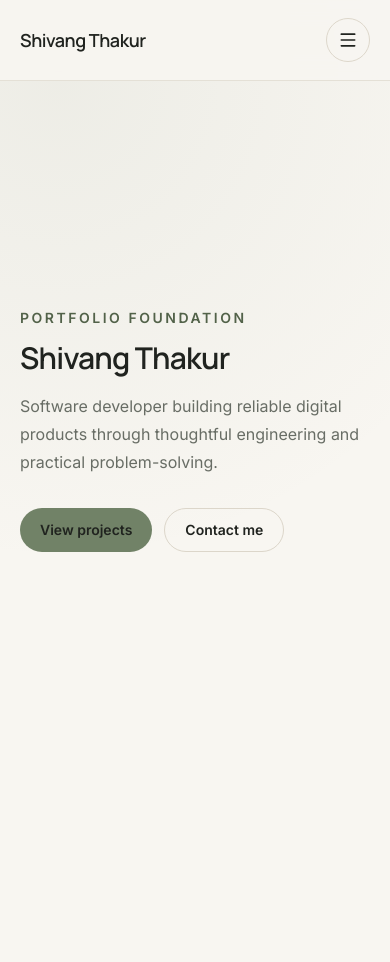
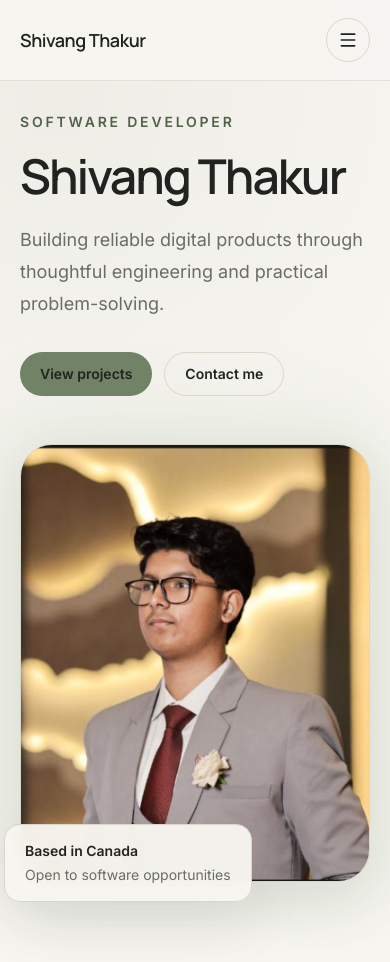
Before and after one commit to shivangthakur17/shivang-portfolio, a Next.js app: page / in a window 390 px wide. Before the commit the page ends 844 px from the top, so only its background shows below. Built offline with nearby package versions, Linux system fonts and the light colour scheme.

Commit message:
feat: build responsive portfolio hero

```diff
--- a/src/app/page.tsx
+++ b/src/app/page.tsx
@@ -1,31 +1,9 @@
-import Link from "next/link";
-
-import { Container } from "@/components/layout/Container";
-import { buttonStyles } from "@/components/ui/Button";
-import { SectionHeading } from "@/components/ui/SectionHeading";
+import { Hero } from "@/components/sections/Hero";
 
 export default function HomePage() {
   return (
     <main>
-      <section className="flex min-h-screen items-center pt-28 pb-24">
-        <Container>
-          <SectionHeading
-            eyebrow="Portfolio foundation"
-            title="Shivang Thakur"
-            description="Software developer building reliable digital products through thoughtful engineering and practical problem-solving."
-          />
-
-          <div className="mt-8 flex flex-wrap gap-3">
-            <Link href="#projects" className={buttonStyles("primary")}>
-              View projects
-            </Link>
-
-            <Link href="/contact" className={buttonStyles("secondary")}>
-              Contact me
-            </Link>
-          </div>
-        </Container>
-      </section>
+      <Hero />
     </main>
   );
 }
--- a/src/components/sections/Hero.tsx
+++ b/src/components/sections/Hero.tsx
@@ -0,0 +1,62 @@
+import Image from "next/image";
+import Link from "next/link";
+
+import { Container } from "@/components/layout/Container";
+import { buttonStyles } from "@/components/ui/Button";
+import { siteConfig } from "@/config/site";
+
+export function Hero() {
+  return (
+    <section className="flex min-h-screen items-center pt-28 pb-20">
+      <Container>
+        <div className="grid items-center gap-12 lg:grid-cols-[1.05fr_0.95fr] lg:gap-16">
+          <div className="max-w-2xl">
+            <p className="mb-5 text-sm font-semibold uppercase tracking-[0.2em] text-sage-dark">
+              Software Developer
+            </p>
+
+            <h1 className="font-display text-5xl font-semibold tracking-[-0.04em] sm:text-6xl lg:text-7xl">
+              {siteConfig.name}
+            </h1>
+
+            <p className="mt-6 max-w-xl text-lg leading-8 text-muted sm:text-xl">
+              {siteConfig.description}
+            </p>
+
+            <div className="mt-8 flex flex-wrap gap-3">
+              <Link href="#projects" className={buttonStyles("primary")}>
+                View projects
+              </Link>
+
+              <Link href="/contact" className={buttonStyles("secondary")}>
+                Contact me
+              </Link>
+            </div>
+          </div>
+
+          <div className="relative mx-auto w-full max-w-md lg:max-w-none">
+            <div className="absolute -inset-5 -z-10 rounded-[2.5rem] bg-sage-soft/70 blur-2xl" />
+
+            <div className="relative aspect-[4/5] overflow-hidden rounded-[2rem] border border-border bg-surface shadow-[var(--shadow-soft)]">
+              <Image
+                src="/images/profile/shivang-portrait.jpg"
+                alt="Portrait of Shivang Thakur"
+                fill
+                priority
+                sizes="(max-width: 1024px) 100vw, 45vw"
+                className="object-cover object-center"
+              />
+            </div>
+
+            <div className="absolute -bottom-5 -left-4 rounded-2xl border border-border bg-background/95 px-5 py-4 shadow-[var(--shadow-soft)] backdrop-blur">
+              <p className="text-sm font-semibold">Based in Canada</p>
+              <p className="mt-1 text-sm text-muted">
+                Open to software opportunities
+              </p>
+            </div>
+          </div>
+        </div>
+      </Container>
+    </section>
+  );
+}
```
Also changed, not shown: public/images/profile/shivang-portrait.jpg (added).
